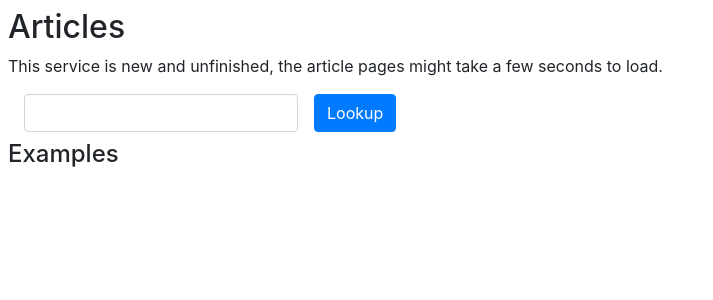
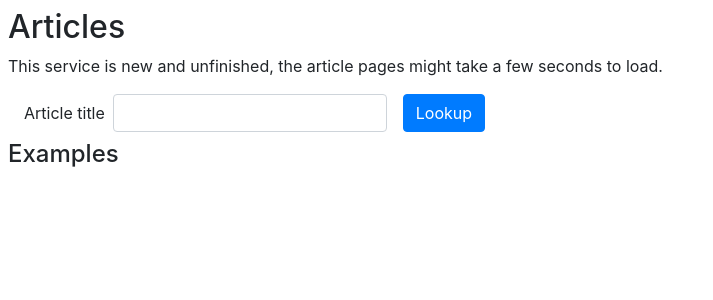
Before and after one commit to EdwardBetts/add-citation, a Flask app: template templates/index.html in a window 1280 px wide. Shown: the part 56-356 px from the top of the page, without its empty margins (0-713 px from the left). Run offline with Flask 2, Linux system fonts and the light colour scheme; the template is opened without the code that fills it, so the values that code supplies are empty; parts of the project's set-up code (start-up, migrations or seed data) failed here and were passed over; some libraries are stand-ins or nearby versions.

Commit message:
Show article title input label

```diff
--- a/templates/index.html
+++ b/templates/index.html
@@ -11,7 +11,7 @@
 
 <form class="form-inline">
   <div class="form-group mx-sm-3 mb-2">
-    <label for="title" class="sr-only">Article title</label>
+    <label for="title" class="mr-2">Article title</label>
     <input type="text" name="title" class="form-control" id="title">
   </div>
   <button type="submit" class="btn btn-primary mb-2">Lookup</button>
```
